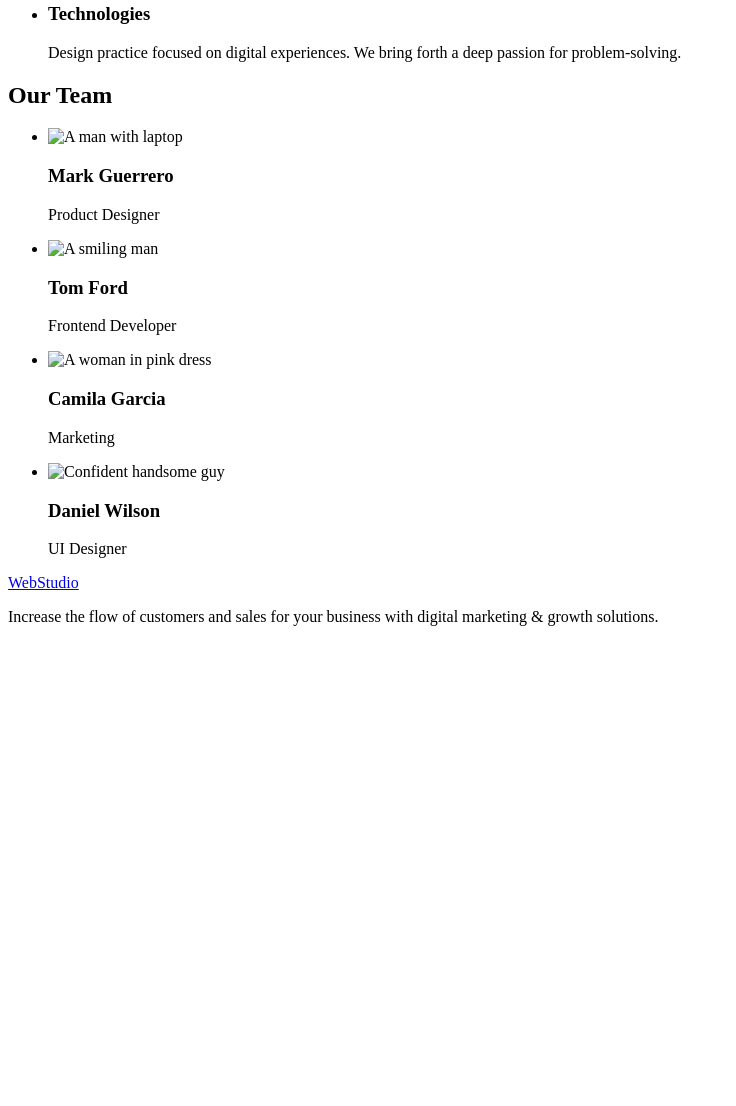
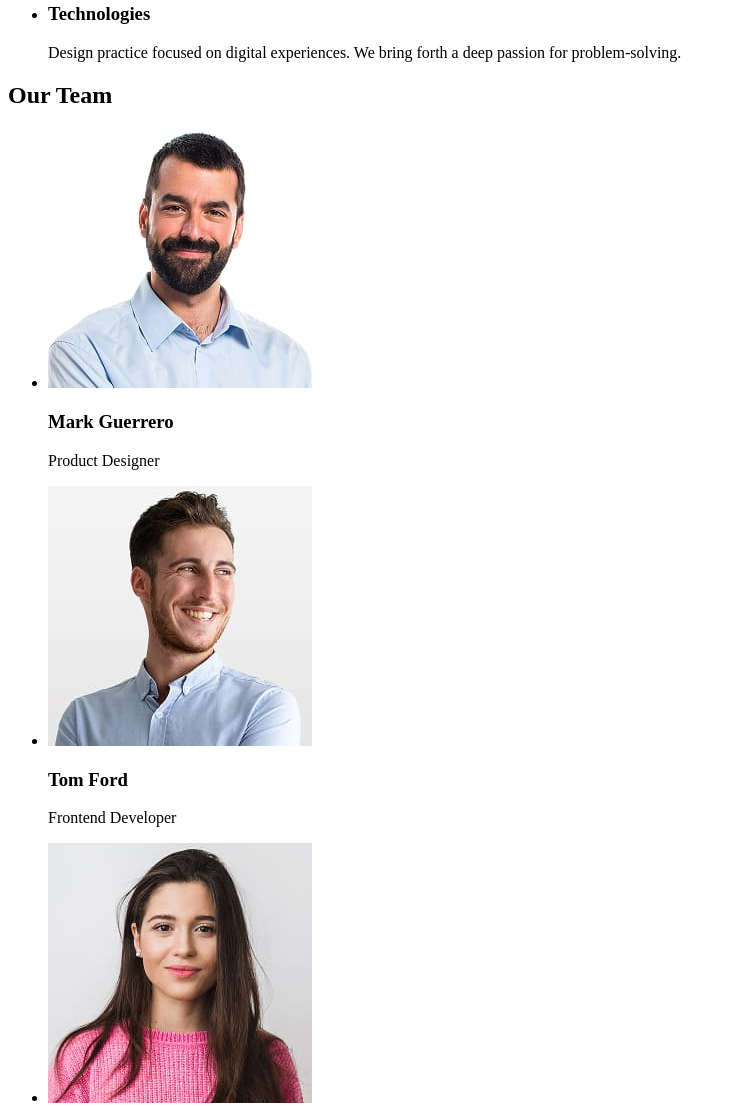
Before and after one commit to KarinaKarpOff/goit-markup-hw-01, a plain HTML site: page index.html in a window 1280 px wide. Shown: the part 532-1638 px from the top of the page, without its empty margins (0-736 px from the left). Before the commit the page ends 1174 px from the top, so only its background shows below. Drawn offline with Linux system fonts and the light colour scheme; the site is published under a folder, as on GitHub Pages, so addresses that start at the root find nothing.

Commit message:
Add files via upload

```diff
--- a/index.html
+++ b/index.html
@@ -83,22 +83,33 @@
         <h2>Our Team</h2>
         <ul>
           <li>
-            <img src="/images/img-1.jpg" alt="A man with laptop" width="264" />
+            <img
+              src="./images/img-1.jpg"
+              alt="A man with laptop"
+              width="264"
+              height="260"
+            />
             <h3>Mark Guerrero</h3>
             <p>Product Designer</p>
           </li>
 
           <li>
-            <img src="/images/img-2.jpg" alt="A smiling man" width="264" />
+            <img
+              src="./images/img-2.jpg"
+              alt="A smiling man"
+              width="264"
+              height="260"
+            />
             <h3>Tom Ford</h3>
             <p>Frontend Developer</p>
           </li>
 
           <li>
             <img
-              src="/images/img-3.jpg"
+              src="./images/img-3.jpg"
               alt="A woman in pink dress"
               width="264"
+              height="260"
             />
             <h3>Camila Garcia</h3>
             <p>Marketing</p>
@@ -106,9 +117,10 @@
 
           <li>
             <img
-              src="/images/img-4.jpg"
+              src="./images/img-4.jpg"
               alt="Confident handsome guy"
               width="264"
+              height="260"
             />
             <h3>Daniel Wilson</h3>
             <p>UI Designer</p>
```
